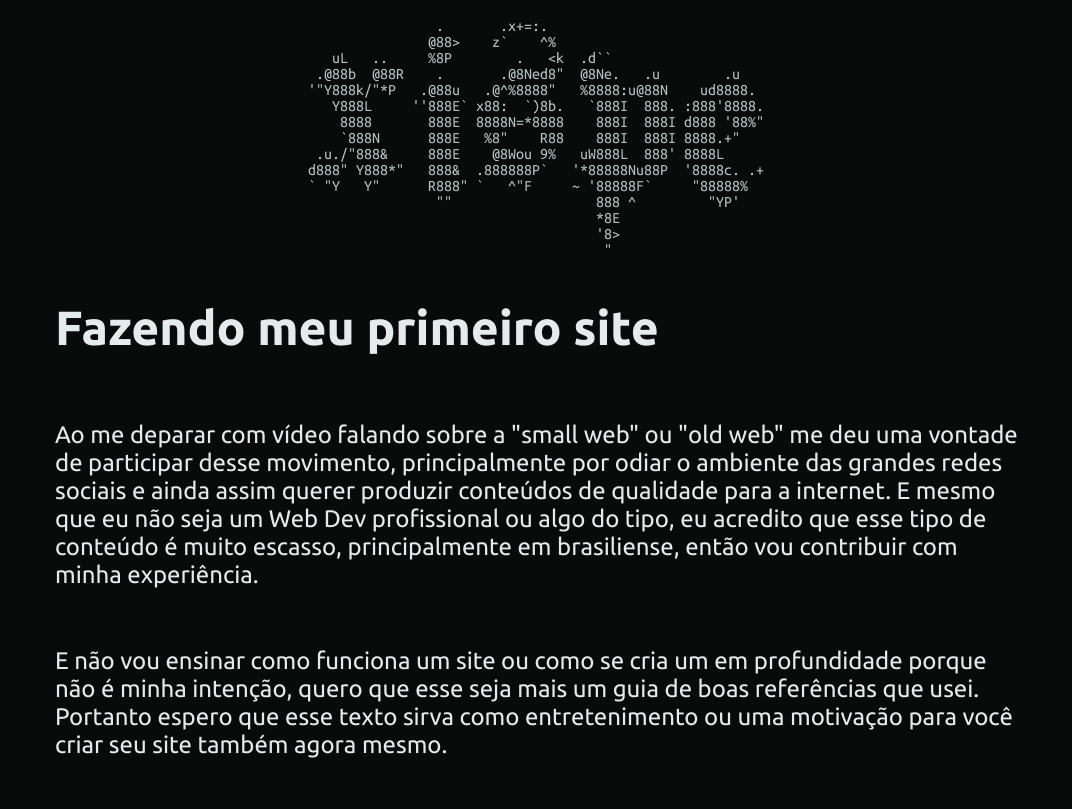
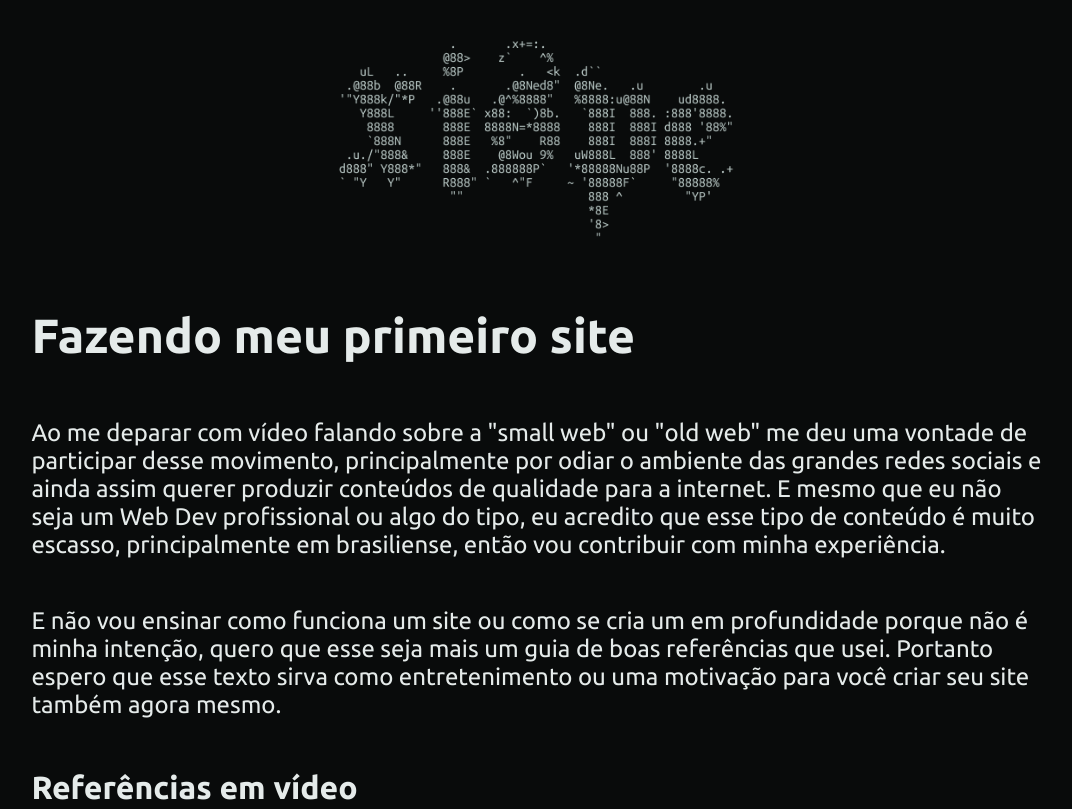
Before and after one commit to xispe/xispe.github.io, a plain HTML site: page Como fiz meu primeiro site.html in a window 1280 px wide. Shown: the top 809 px of the page, without its empty margins (103-1175 px from the left). Drawn offline with Linux system fonts and the light colour scheme.

Commit message:
Update Como fiz meu primeiro site.html

```diff
--- a/Como fiz meu primeiro site.html
+++ b/Como fiz meu primeiro site.html
@@ -5,6 +5,7 @@
 	<link href="https://fonts.googleapis.com/css2?family=Ubuntu:wght@400;500;700&display=swap" rel="stylesheet">
 	<meta name="viewport" content="width=device-width, initial-scale=1.0">
 	<title>xispe</title>
+	<link rel="icon" type="image/x-icon" href="Imagens/Icone.png">
 	<style>
 		body {
 			background-color:#090B0B;
@@ -34,18 +35,37 @@
 			font-size: 24px;
 		}
 
+		a {
+			color: #8A8DA2;
+			font-family: ubuntu;
+			font-size: 24px;
+			display: inline-block;
+			padding: inherit;
+			word-wrap: break-word;
+		}
+
+		img {
+			width: 80%;
+			align-self: center;
+		}
+
+		.cabecalho{
+			width: 60;
+			max-width: 500px;
+			padding: 20px;
+			min-width: 300px;
+		}
+
 		.layout {
 			display: flex;
 			flex-direction: column;
-			align-itens: center;
-			justify-content: center;
-			gap: 10px;
-			padding-inline: 150px;
+			padding-inline: 10%;
 		}
 	</style>
 </head>
 <body>
-<div align="center"><a href="https://xispe.github.io"><img id="cabeçalho" src="Imagens/cabeçalho.png" title="Pagina Inicial"></a></div>
+<div align="center"><a href="https://xispe.github.io"><img class="cabecalho" src="Imagens/cabeçalho.png" title="Pagina Inicial"></a></div>
+
 <div class="layout">
 
 	<h1 id="fazendo-meu-primeiro-site">Fazendo meu primeiro site</h1>
@@ -54,7 +74,7 @@
 	<h2 id="refer-ncias-em-video">Referências em vídeo</h2>
 	<p>Vídeos que me motivaram:</p>
 	<a href="https://www.youtube.com/watch?v=gwUz3E9AW0w&amp;ab_channel=NetworkChuck">https://www.youtube.com/watch?v=gwUz3E9AW0w&amp;ab_channel=NetworkChuck</a>
-		<a href="https://www.youtube.com/watch?v=EXfFBEuCAr0&amp;t=66s&amp;ab_channel=NetworkChuck">https://www.youtube.com/watch?v=EXfFBEuCAr0&amp;t=66s&amp;ab_channel=NetworkChuck</a></p>
+	<a href="https://www.youtube.com/watch?v=EXfFBEuCAr0&amp;t=66s&amp;ab_channel=NetworkChuck">https://www.youtube.com/watch?v=EXfFBEuCAr0&amp;t=66s&amp;ab_channel=NetworkChuck</a>
 	<p>Referências para a criação:</p>
 	<a href="https://www.youtube.com/watch?v=wIuVvCuiJhU&amp;ab_channel=Juxtopposed">https://www.youtube.com/watch?v=wIuVvCuiJhU&amp;ab_channel=Juxtopposed</a>
 	<a href="https://www.youtube.com/watch?v=1pW_sk-2y40&amp;t=332s&amp;ab_channel=Juxtopposed">https://www.youtube.com/watch?v=1pW_sk-2y40&amp;t=332s&amp;ab_channel=Juxtopposed</a>
@@ -88,6 +108,7 @@
 	<p>Esse projeto que tive ideia enquanto estava no vaso e durou aproximadamente 4 dias valeu muito a pena. Principalmente pela gratificação de ver meu pensamento se tornando cada vez mais concreto e ainda melhor por saber que essa dopamina vem de algo real e não de algoritmos feitos para te hipnotizar e te manter em um ciclo estático sendo uma verdadeira droga.</p>
 	<p>Desejo sinceramente que você leitor tenha se motivado a também criar seu site, não precisa ser algo extremamente bem feito, só algo que transpareça você. E recomendo que veja outros sites como esse usando o site search.marginalia.nu e clique em random para apreciar todos os diferentes universos existentes</p>
 	<p>Caso queira entrar em contato comigo: xispe01@proton.me</p>
+
 </div>
 
 </body>
```
Lines whose indentation alone changed are shown as unchanged.
